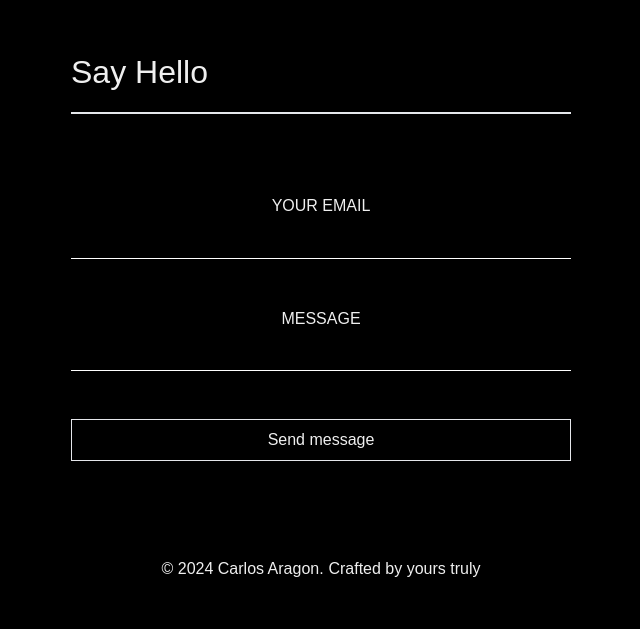
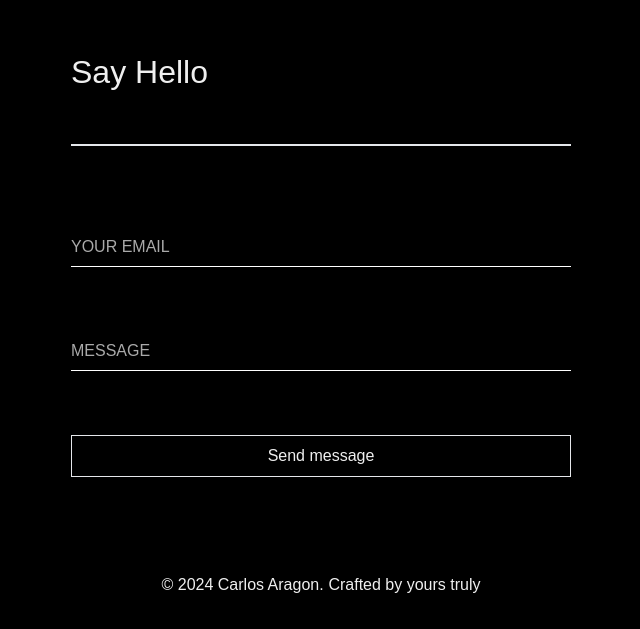
Before and after one commit to Charlesss-0/Personal-Portfolio, a React (Vite) app: page / in a window 1280 px wide. Shown: the part 3045-3674 px from the top of the page, without its empty margins (319-959 px from the left). Built offline with nearby package versions, Linux system fonts and the light colour scheme.

Commit message:
update contact form style and actions

```diff
--- a/app/components/layout/contact.tsx
+++ b/app/components/layout/contact.tsx
@@ -4,12 +4,16 @@ import styled from 'styled-components'
 
 const Fieldset = styled.fieldset`
 	display: flex;
-	flex-direction: column;
-	align-items: center;
+	flex-direction: column-reverse;
 	width: 500px;
+	position: relative;
 
 	& > label {
 		text-transform: uppercase;
+		transition: all 500ms;
+		position: absolute;
+		transform: translateY(-8px);
+		color: #aaa;
 	}
 
 	input,
@@ -18,15 +22,26 @@ const Fieldset = styled.fieldset`
 		outline: none;
 		border-bottom: 1px solid #fff;
 		width: 100%;
-		text-align: center;
 		resize: none;
 		overflow: hidden;
 		padding: 0.5rem;
 	}
+
+	input:focus + label,
+	textarea:focus + label,
+	input:valid + label,
+	textarea:valid + label {
+		transform: translateY(-33px);
+		position: absolute;
+		top: 0;
+		font-size: 0.8rem;
+		color: #fff;
+	}
 `
 
 export default function Contact() {
-	const [value, setValue] = useState<string>('')
+	const [textareaValue, setTextareaValue] = useState<string>('')
+	const [inputValue, setInputValue] = useState<string>('')
 	const textareaRef = useRef<HTMLTextAreaElement>(null)
 
 	useEffect(() => {
@@ -34,10 +49,12 @@ export default function Contact() {
 			textareaRef.current.style.height = '0'
 			textareaRef.current.style.height = `${textareaRef.current.scrollHeight}px`
 		}
-	}, [value])
+	}, [textareaValue])
 
-	const handleChange = (e: React.ChangeEvent<HTMLTextAreaElement>) => {
-		setValue(e.target.value)
+	const handleSubmit = (e: React.ChangeEvent<HTMLFormElement>) => {
+		e.preventDefault()
+		setInputValue('')
+		setTextareaValue('')
 	}
 
 	const inputs = [
@@ -63,33 +80,43 @@ export default function Contact() {
 			<div className="p-[2rem]">
 				<h1 className="text-[2rem]">Say Hello</h1>
 
-				<div className="border my-[1rem] mb-[5rem]"></div>
+				<div className="border mt-[3rem] mb-[5rem]"></div>
 
-				<form className="flex flex-col gap-[3rem]">
+				<form onSubmit={handleSubmit} className="flex flex-col gap-[4rem]">
 					{inputs.map((input, i) => (
 						<Fieldset key={i}>
-							<label htmlFor={input.id}>{input.text}</label>
 							{input.element === 'input' ? (
 								<input
-									type={input.type}
+									type={input.text}
 									id={input.id}
 									name={input.id}
+									value={inputValue}
 									autoComplete="off"
+									maxLength={100}
 									className="nunito"
+									onChange={e => setInputValue(e.target.value)}
+									required
 								/>
 							) : (
 								<textarea
 									ref={textareaRef}
-									value={value}
+									value={textareaValue}
 									autoComplete="off"
-									maxLength={4096}
-									onChange={handleChange}
+									maxLength={3000}
+									onChange={e => setTextareaValue(e.target.value)}
+									required
 								></textarea>
 							)}
+							<label htmlFor={input.id}>{input.text}</label>
 						</Fieldset>
 					))}
 
-					<button className="border px-[1rem] py-[0.5rem]">Send message</button>
+					<button
+						type="submit"
+						className="border px-[1rem] py-[0.5rem] hover:bg-"
+					>
+						Send message
+					</button>
 				</form>
 			</div>
 		</div>
```
